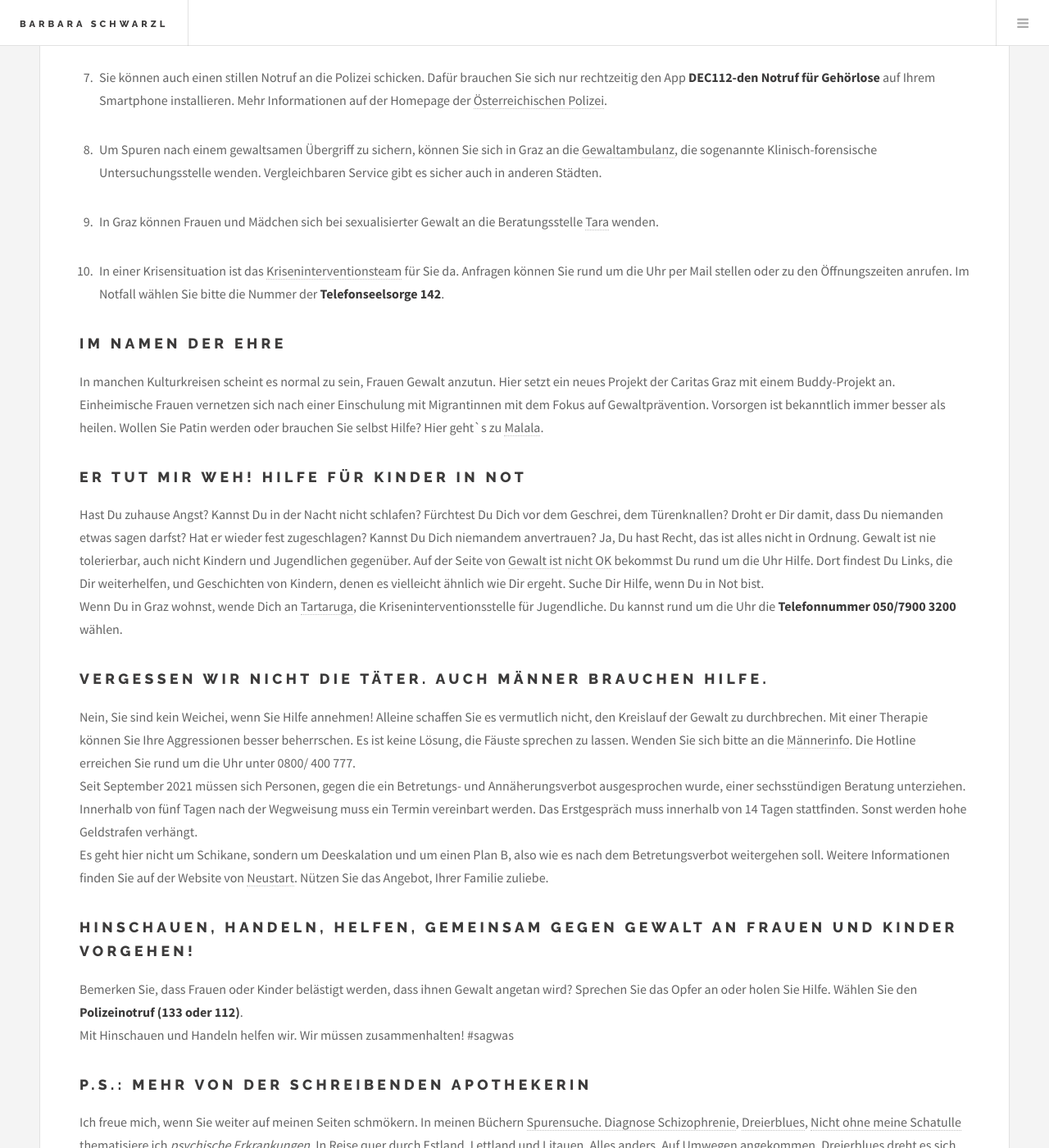
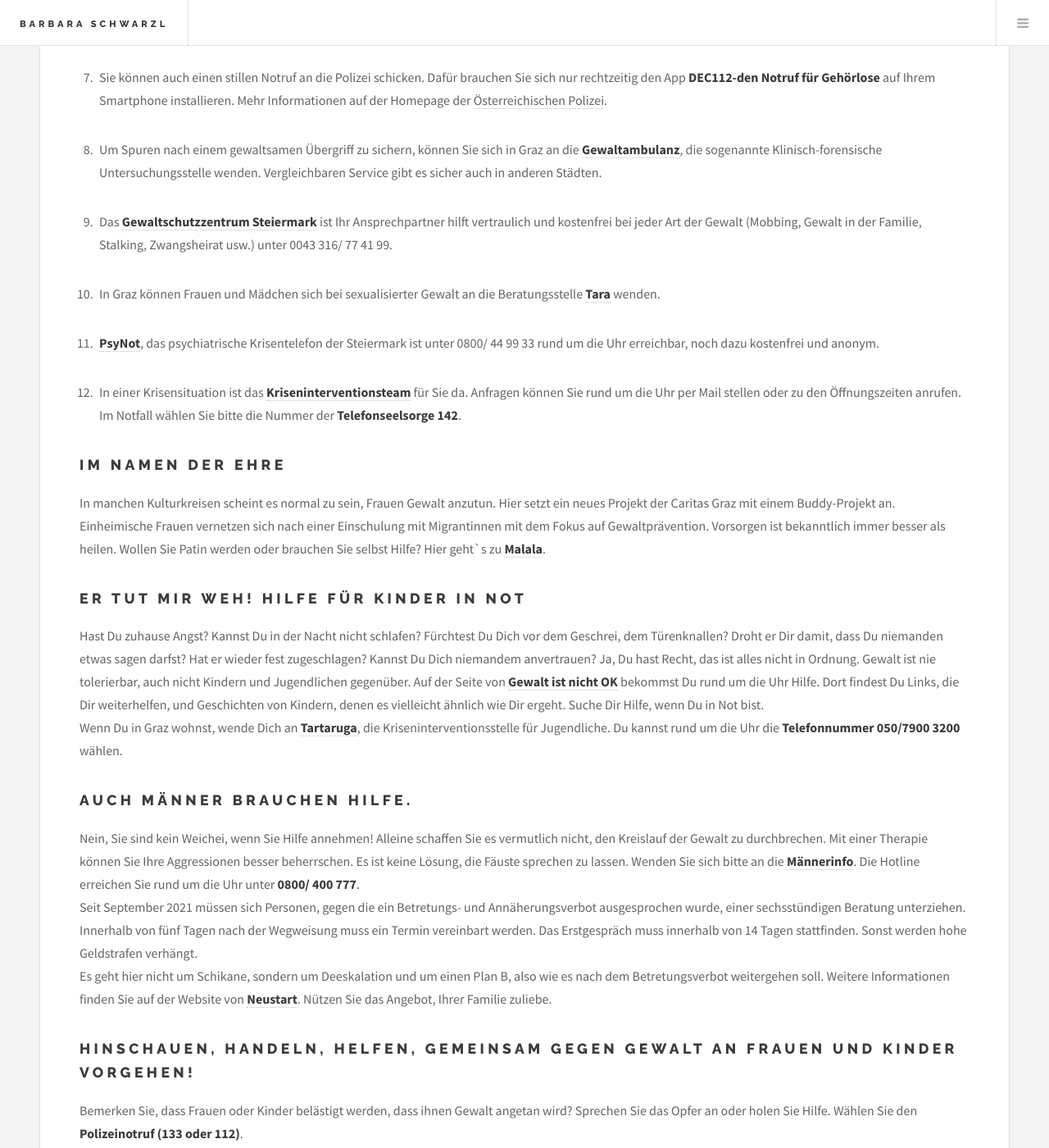
Before and after one commit to bschwarzl/bschwarzl.github.io, a Jekyll site: the page built from _posts/2022-03-07-Hilfe-bei-Gewalt-in-der-Familie.markdown, in a window 1280 px wide and 1400 px high, scrolled down 3248 px. Shown: the whole window at 82% size. Built offline with Jekyll 4.4.1, drawn with Linux system fonts in a browser that asks for light colours.

Commit message:
Update for webiste

```diff
--- a/_posts/2022-03-07-Hilfe-bei-Gewalt-in-der-Familie.markdown
+++ b/_posts/2022-03-07-Hilfe-bei-Gewalt-in-der-Familie.markdown
@@ -38,45 +38,49 @@ Meist ist der größte Feind Zuhause, genau dort, wo man sich am sichersten füh
 
 ## Hilfe für Frauen in Not
 
-1. Fühlen Sie sich bedroht? Dann wenden Sie sich bitte an ein [Frauenhaus] [frauenhaus] in Ihrer Nähe.
+1. Fühlen Sie sich bedroht? Dann wenden Sie sich bitte an ein **[Frauenhaus] [frauenhaus]** in Ihrer Nähe.
 
-2. Die [Gewaltschutzzentren] [gewaltschutzzentren] informieren, beraten, begleiten Sie zur Polizei, zum Gericht und anderen Behörden, helfen Ihnen bei der Durchsetzung Ihrer Rechte und bieten eine Prozessbegleitung für Sie und Ihre Kinder.
+2. Die **[Gewaltschutzzentren] [gewaltschutzzentren]** informieren, beraten, begleiten Sie zur Polizei, zum Gericht und anderen Behörden, helfen Ihnen bei der Durchsetzung Ihrer Rechte und bieten eine Prozessbegleitung für Sie und Ihre Kinder.
 
-3. Sie können sich in [Beratungsstellen] [beratungsstellen] kostenlos beraten lassen, denn Wissen um Ihre Rechte ist Ihre Macht.
+3. Sie können sich in **[Beratungsstellen] [beratungsstellen]** kostenlos beraten lassen, denn Wissen um Ihre Rechte ist Ihre Macht.
 
-4. Die [Frauenhelpline] [frauenhelpline] ist rund um die Uhr für Sie da. Wenn Sie bedroht werden, rufen Sie innerhalb von Österreich 0800/ 222 555.
+4. Die **[Frauenhelpline] [frauenhelpline]** ist rund um die Uhr für Sie da. Wenn Sie bedroht werden, rufen Sie innerhalb von Österreich 0800/ 222 555.
 
-5. Im [Helpchat] [helpchat] können Sie sich täglich von 18.00 bis 22.00 Uhr beraten lassen und sich mit anderen Frauen austauschen.
+5. Im **[Helpchat] [helpchat]** können Sie sich täglich von 18.00 bis 22.00 Uhr beraten lassen und sich mit anderen Frauen austauschen.
 
 6. Wenn sich die Lage bedrohlich zuspitzt, wählen Sie bitte den **Polizeinotruf 133 oder 112**. Die Polizei können Sie innerhalb von Österreich auch per SMS unter 0800/ 133 133 erreichen.
 
 7. Sie können auch einen stillen Notruf an die Polizei schicken. Dafür brauchen Sie sich nur rechtzeitig den App **DEC112-den Notruf für Gehörlose** auf Ihrem Smartphone installieren. Mehr Informationen auf der Homepage der [Österreichischen Polizei] [österreichischen polizei].
 
-8. Um Spuren nach einem gewaltsamen Übergriff zu sichern, können Sie sich in Graz an die [Gewaltambulanz] [gewaltambulanz], die sogenannte Klinisch-forensische Untersuchungsstelle wenden. Vergleichbaren Service gibt es sicher auch in anderen Städten.
+8. Um Spuren nach einem gewaltsamen Übergriff zu sichern, können Sie sich in Graz an die **[Gewaltambulanz] [gewaltambulanz]**, die sogenannte Klinisch-forensische Untersuchungsstelle wenden. Vergleichbaren Service gibt es sicher auch in anderen Städten.
 
-9. In Graz können Frauen und Mädchen sich bei sexualisierter Gewalt an die Beratungsstelle [Tara] [tara] wenden.
+9. Das **[Gewaltschutzzentrum Steiermark] [gewaltschutzzentrum steiermark]** ist Ihr Ansprechpartner hilft vertraulich und kostenfrei bei jeder Art der Gewalt (Mobbing, Gewalt in der Familie, Stalking, Zwangsheirat usw.) unter 0043 316/ 77 41 99.
 
-10. In einer Krisensituation ist das [Kriseninterventionsteam] [kriseninterventionsteam] für Sie da. Anfragen können Sie rund um die Uhr per Mail stellen oder zu den Öffnungszeiten anrufen. Im Notfall wählen Sie bitte die Nummer der **Telefonseelsorge 142**.
+10. In Graz können Frauen und Mädchen sich bei sexualisierter Gewalt an die Beratungsstelle **[Tara] [tara]** wenden.
+
+11. **[PsyNot] [psynot]**, das psychiatrische Krisentelefon der Steiermark ist unter 0800/ 44 99 33 rund um die Uhr erreichbar, noch dazu kostenfrei und anonym.
+
+12. In einer Krisensituation ist das **[Kriseninterventionsteam] [kriseninterventionsteam]** für Sie da. Anfragen können Sie rund um die Uhr per Mail stellen oder zu den Öffnungszeiten anrufen. Im Notfall wählen Sie bitte die Nummer der **Telefonseelsorge 142**.
 
 
 ## Im Namen der Ehre
 
-In manchen Kulturkreisen scheint es normal zu sein, Frauen Gewalt anzutun. Hier setzt ein neues Projekt der Caritas Graz mit einem Buddy-Projekt an. Einheimische Frauen vernetzen sich nach einer Einschulung mit Migrantinnen mit dem Fokus auf Gewaltprävention. Vorsorgen ist bekanntlich immer besser als heilen. Wollen Sie Patin werden oder brauchen Sie selbst Hilfe? Hier geht`s zu [Malala] [malala].
+In manchen Kulturkreisen scheint es normal zu sein, Frauen Gewalt anzutun. Hier setzt ein neues Projekt der Caritas Graz mit einem Buddy-Projekt an. Einheimische Frauen vernetzen sich nach einer Einschulung mit Migrantinnen mit dem Fokus auf Gewaltprävention. Vorsorgen ist bekanntlich immer besser als heilen. Wollen Sie Patin werden oder brauchen Sie selbst Hilfe? Hier geht`s zu **[Malala] [malala]**.
 
 
 ## Er tut mir weh! Hilfe für Kinder in Not
 
 Hast Du zuhause Angst? Kannst Du in der Nacht nicht schlafen? Fürchtest Du Dich vor dem Geschrei, dem Türenknallen? Droht er Dir damit, dass Du niemanden etwas sagen darfst? Hat er wieder fest zugeschlagen? Kannst Du Dich niemandem anvertrauen?
-Ja, Du hast Recht, das ist alles nicht in Ordnung. Gewalt ist nie tolerierbar, auch nicht Kindern und Jugendlichen gegenüber. Auf der Seite von [Gewalt ist nicht OK] [gewalt ist nicht ok] bekommst Du rund um die Uhr Hilfe. Dort findest Du Links, die Dir weiterhelfen, und Geschichten von Kindern, denen es vielleicht ähnlich wie Dir ergeht. Suche Dir Hilfe, wenn Du in Not bist. <br>
-Wenn Du in Graz wohnst, wende Dich an [Tartaruga] [tartaruga], die Kriseninterventionsstelle für Jugendliche. Du kannst rund um die Uhr die **Telefonnummer 050/7900 3200** wählen.
+Ja, Du hast Recht, das ist alles nicht in Ordnung. Gewalt ist nie tolerierbar, auch nicht Kindern und Jugendlichen gegenüber. Auf der Seite von **[Gewalt ist nicht OK] [gewalt ist nicht ok]** bekommst Du rund um die Uhr Hilfe. Dort findest Du Links, die Dir weiterhelfen, und Geschichten von Kindern, denen es vielleicht ähnlich wie Dir ergeht. Suche Dir Hilfe, wenn Du in Not bist. <br>
+Wenn Du in Graz wohnst, wende Dich an **[Tartaruga] [tartaruga]**, die Kriseninterventionsstelle für Jugendliche. Du kannst rund um die Uhr die **Telefonnummer 050/7900 3200** wählen.
 
 
-## Vergessen wir nicht die Täter. Auch Männer brauchen Hilfe.
+## Auch Männer brauchen Hilfe.
 
-Nein, Sie sind kein Weichei, wenn Sie Hilfe annehmen! Alleine schaffen Sie es vermutlich nicht, den Kreislauf der Gewalt zu durchbrechen. Mit einer Therapie können Sie Ihre Aggressionen besser beherrschen. Es ist keine Lösung, die Fäuste sprechen zu lassen. Wenden Sie sich bitte an die [Männerinfo] [männerinfo]. Die Hotline erreichen Sie rund um die Uhr unter 0800/ 400 777. <br>
+Nein, Sie sind kein Weichei, wenn Sie Hilfe annehmen! Alleine schaffen Sie es vermutlich nicht, den Kreislauf der Gewalt zu durchbrechen. Mit einer Therapie können Sie Ihre Aggressionen besser beherrschen. Es ist keine Lösung, die Fäuste sprechen zu lassen. Wenden Sie sich bitte an die **[Männerinfo] [männerinfo]**. Die Hotline erreichen Sie rund um die Uhr unter **0800/ 400 777**. <br>
 Seit September 2021 müssen sich Personen, gegen die ein Betretungs- und Annäherungsverbot ausgesprochen wurde, einer sechsstündigen Beratung unterziehen. Innerhalb von fünf Tagen nach der Wegweisung muss ein Termin vereinbart werden. Das Erstgespräch muss innerhalb von 14 Tagen stattfinden. Sonst werden hohe Geldstrafen verhängt. <br>
 Es geht hier nicht um Schikane, sondern um Deeskalation und um einen Plan B, also wie es nach dem Betretungsverbot weitergehen soll.
-Weitere Informationen finden Sie auf der Website von [Neustart] [neustart]. Nützen Sie das Angebot, Ihrer Familie zuliebe.
+Weitere Informationen finden Sie auf der Website von **[Neustart] [neustart]**. Nützen Sie das Angebot, Ihrer Familie zuliebe.
 
 
 ## Hinschauen, handeln, helfen, gemeinsam gegen Gewalt an Frauen und Kinder vorgehen!
@@ -110,6 +114,10 @@ Abonnieren Sie gerne meine Seiten auf [Facebook] [facebook] und [Instagram] [ins
 
 [österreichischen polizei]: https://www.polizei.gv.at/alle/notrufe_gehoerlose.aspx
 
+[gewaltschutzzentrum steiermark]: https://www.gewaltschutzzentrum-steiermark.at/
+
+[psynot]: https://psynot-stmk.at/
+
 [malala]: https://www.caritas-steiermark.at/malalapatenschaften
 
 [männerinfo]: https://www.maennerinfo.at/
```
Also changed, not shown: _posts/2021-12-25-Seele-in-Not-Krisentelefon.markdown (+6 -3 lines).
